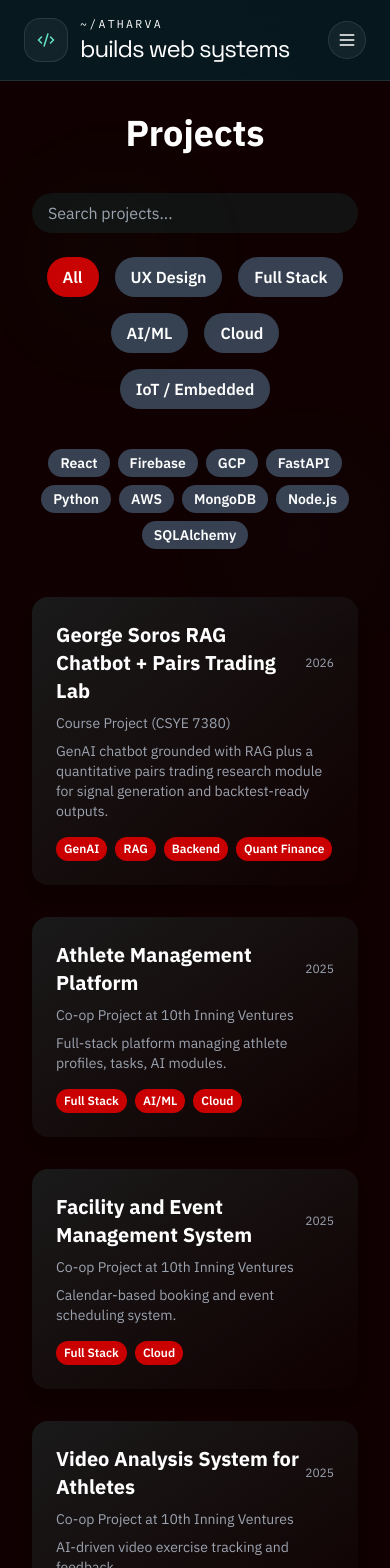
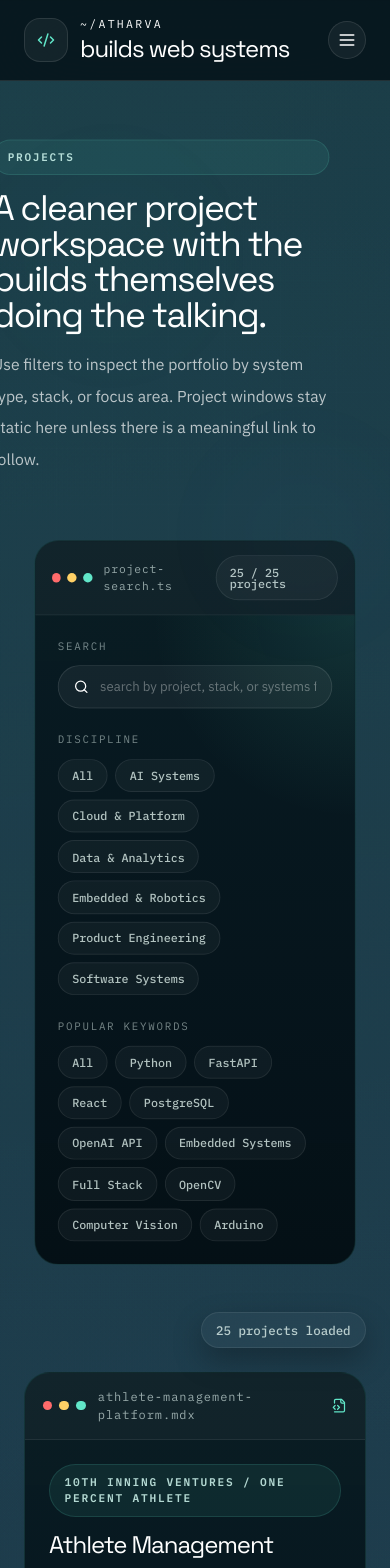
Before and after one commit to Atharva-Waranashiwar-Coding/Portfolio, a React (Vite) app: page /projects in a window 390 px wide. Shown: the top 1568 px of the page. Built offline with nearby package versions, Linux system fonts and the light colour scheme.

Commit message:
feat(projects): rebuild the projects workspace

```diff
--- a/src/pages/ProjectDetails.tsx
+++ b/src/pages/ProjectDetails.tsx
@@ -1,139 +1,167 @@
-import { useMemo, useEffect, useState } from 'react';
-import { useParams, useNavigate } from 'react-router-dom';
-import { projects } from '../data/projectList';
-import ReactMarkdown from 'react-markdown';
+import { ArrowLeft, FileCode2 } from 'lucide-react';
+import { useMemo } from 'react';
+import { Link, useParams } from 'react-router-dom';
+import Reveal from '../components/Reveal';
+import { findProject } from '../lib/content';
 
 function ProjectDetails() {
-  const { id } = useParams();
-  const navigate = useNavigate();
+  const { projectId } = useParams<{ projectId: string }>();
 
-  const project = useMemo<any>(() => {
-    if (!id) return null;
-    const pid = parseInt(id, 10);
-    return projects.find((p) => p.id === pid) || null;
-  }, [id]);
-
-  const [caseStudyContent, setCaseStudyContent] = useState<string | null>(null);
-
-  useEffect(() => {
-    if (project?.caseStudyRoute) {
-      navigate(project.caseStudyRoute, { replace: true });
-    }
-  }, [navigate, project]);
-
-  if (project?.caseStudyRoute) {
+  const project = useMemo(() => {
+    if (!projectId) {
       return null;
     }
 
-  useEffect(() => {
-    let mounted = true;
-    async function loadCaseStudy() {
-      setCaseStudyContent(null);
-      if (!project || !project.caseStudy) return;
-
-      // load markdown files from src/posts as raw text
-      const modules = (import.meta as any).glob('../posts/*.md', { as: 'raw' });
-
-      const matchKey = Object.keys(modules).find((k) => k.includes(project.caseStudy));
-      if (!matchKey) return;
-
-      try {
-        const content = await modules[matchKey]();
-        if (mounted) setCaseStudyContent(content as string);
-      } catch (err) {
-        // ignore load errors
-      }
-    }
-    loadCaseStudy();
-    return () => { mounted = false; };
-  }, [project]);
+    return findProject(projectId);
+  }, [projectId]);
 
   if (!project) {
     return (
-      <div className="bg-[#100001] text-white min-h-screen p-8 flex items-center justify-center">
-        <div className="max-w-2xl text-center">
-          <h2 className="text-2xl font-bold mb-4">Project not found</h2>
-          <p className="text-gray-400 mb-6">The project you are looking for does not exist.</p>
-          <button
-            className="px-4 py-2 rounded-full bg-[#CA0000] text-white"
-            onClick={() => navigate('/projects')}
-          >
-            Back to Projects
-          </button>
+      <div className="section-shell py-20">
+        <Reveal>
+          <div className="terminal-panel mx-auto max-w-3xl">
+            <div className="workspace-bar">
+              <div className="workspace-dots">
+                <span className="workspace-dot" />
+                <span className="workspace-dot" />
+                <span className="workspace-dot" />
               </div>
+              <span className="workspace-title">project-error.log</span>
+            </div>
+            <div className="terminal-body text-center">
+              <p className="font-display text-4xl text-white">Project not found.</p>
+              <p className="mt-4 text-sm leading-7 text-white/62">
+                The route does not match any current project entry. Use the projects index to browse the updated portfolio.
+              </p>
+              <Link to="/projects" className="button-secondary mt-8 inline-flex">
+                Back to projects
+              </Link>
+            </div>
+          </div>
+        </Reveal>
       </div>
     );
   }
 
   return (
-    <div className="bg-[#100001] text-white min-h-screen p-8">
-      <div className="max-w-4xl mx-auto">
-        <button
-          className="mb-6 text-sm text-gray-300 hover:underline"
-          onClick={() => navigate('/projects')}
-        >
-          ← Back to Projects
-        </button>
-
-        <h1 className="text-4xl font-bold mb-4">{project.title}</h1>
-        <div className="flex items-center justify-between mb-6">
-          <div className="text-gray-400">{project.relevance}</div>
-          <div className="text-gray-400">{project.date}</div>
+    <div className="section-shell py-14 sm:py-16 lg:py-20">
+      <Reveal variant="left">
+        <div className="workspace-window">
+          <div className="workspace-bar">
+            <div className="workspace-dots">
+              <span className="workspace-dot" />
+              <span className="workspace-dot" />
+              <span className="workspace-dot" />
+            </div>
+            <span className="workspace-title">{project.slug}.readme</span>
           </div>
 
-        <p className="text-gray-300 mb-6">{project.description}</p>
+          <div className="space-y-6 p-8 sm:p-10">
+            <Link to="/projects" className="inline-flex items-center gap-2 text-sm text-white/60 transition-colors duration-300 hover:text-white">
+              <ArrowLeft size={16} />
+              Back to projects
+            </Link>
 
-        {/* Case study or Process section (optional) */}
-        {caseStudyContent ? (
-          <div className="mb-6 prose max-w-none">
-            <ReactMarkdown>{caseStudyContent}</ReactMarkdown>
+            <div className="flex items-center gap-3">
+              <FileCode2 size={18} className="text-[var(--accent)]" />
+              <span className="code-card-title">{project.associatedWith}</span>
             </div>
-        ) : (
-          <div className="mb-6">
-            <h2 className="text-2xl font-semibold mb-3">Process</h2>
-            {project.process ? (
-              <ol className="list-decimal list-inside text-gray-300 space-y-2">
-                {project.process.map((step: string, idx: number) => (
-                  <li key={idx}>{step}</li>
-                ))}
-              </ol>
-            ) : (
-              <p className="text-gray-400">A detailed breakdown of this project's process will be available here.</p>
-            )}
+
+            <div className="space-y-4">
+              <h1 className="font-display text-5xl leading-none text-white sm:text-6xl">{project.title}</h1>
+              <p className="max-w-3xl text-base leading-8 text-white/72 sm:text-lg">{project.brief}</p>
             </div>
-        )}
 
-        <div className="mb-6">
-          <h2 className="text-2xl font-semibold mb-3">Tech Stack</h2>
             <div className="flex flex-wrap gap-2">
-            {project.stack.map((tech: string, idx: number) => (
-              <span key={idx} className="px-3 py-1 rounded-full bg-gray-700 text-sm">{tech}</span>
+              {project.disciplines.map((discipline) => (
+                <span key={discipline} className="chip">
+                  {discipline}
+                </span>
               ))}
             </div>
           </div>
+        </div>
+      </Reveal>
 
-        <div className="flex gap-4">
-          {project.github && (
-            <a
-              href={project.github}
-              target="_blank"
-              rel="noopener noreferrer"
-              className="text-[#CA0000] hover:underline"
-            >
-              View on GitHub
-            </a>
-          )}
-          {project.live && (
-            <a
-              href={project.live}
-              target="_blank"
-              rel="noopener noreferrer"
-              className="text-[#CA0000] hover:underline"
-            >
-              Visit Live Site
-            </a>
-          )}
+      <div className="mt-8 grid gap-4 lg:grid-cols-3">
+        <Reveal delay={70} variant="scale">
+          <div className="code-panel">
+            <p className="workspace-section-label">engagement</p>
+            <p className="mt-3 text-lg font-semibold text-white">{project.associatedWith}</p>
           </div>
+        </Reveal>
+        <Reveal delay={120} variant="scale">
+          <div className="code-panel">
+            <p className="workspace-section-label">disciplines</p>
+            <p className="mt-3 text-lg font-semibold text-white">{project.disciplines.join(' · ')}</p>
+          </div>
+        </Reveal>
+        <Reveal delay={170} variant="scale">
+          <div className="code-panel">
+            <p className="workspace-section-label">stack signals</p>
+            <p className="mt-3 text-lg font-semibold text-white">{project.keywords.slice(0, 3).join(' · ')}</p>
+          </div>
+        </Reveal>
+      </div>
+
+      <div className="mt-10 grid gap-6 xl:grid-cols-[1.12fr,0.88fr]">
+        <Reveal delay={80} variant="left">
+          <article className="terminal-panel">
+            <div className="workspace-bar">
+              <div className="workspace-dots">
+                <span className="workspace-dot" />
+                <span className="workspace-dot" />
+                <span className="workspace-dot" />
+              </div>
+              <span className="workspace-title">overview.ts</span>
+            </div>
+            <div className="terminal-body">
+              <p className="workspace-section-label">project overview</p>
+              <div className="mt-6 space-y-5">
+                {project.overview.map((paragraph, index) => (
+                  <div key={paragraph} className="code-line">
+                    <span className="code-line-number">{index + 1}</span>
+                    <span className="code-line-content">{paragraph}</span>
+                  </div>
+                ))}
+              </div>
+            </div>
+          </article>
+        </Reveal>
+
+        <Reveal delay={140} variant="right">
+          <div className="space-y-6">
+            <aside className="code-card panel-hover">
+              <div className="code-card-header">
+                <span className="code-card-title">keywords.json</span>
+              </div>
+              <div className="p-7 sm:p-8">
+                <div className="flex flex-wrap gap-2">
+                  {project.keywords.map((keyword) => (
+                    <span key={keyword} className="chip">
+                      {keyword}
+                    </span>
+                  ))}
+                </div>
+              </div>
+            </aside>
+
+            <aside className="code-card panel-hover">
+              <div className="code-card-header">
+                <span className="code-card-title">capabilities.yaml</span>
+              </div>
+              <div className="p-7 sm:p-8">
+                <div className="flex flex-wrap gap-2">
+                  {project.skills.map((skill) => (
+                    <span key={skill} className="chip">
+                      {skill}
+                    </span>
+                  ))}
+                </div>
+              </div>
+            </aside>
+          </div>
+        </Reveal>
       </div>
     </div>
   );
--- a/src/pages/Projects.tsx
+++ b/src/pages/Projects.tsx
@@ -1,123 +1,152 @@
-import { useState } from 'react';
-import { useNavigate } from 'react-router-dom';
-import {projects} from '../data/projectList'
+import { Search } from 'lucide-react';
+import { useDeferredValue, useMemo, useState } from 'react';
+import PageIntro from '../components/PageIntro';
+import ProjectCard from '../components/ProjectCard';
+import Reveal from '../components/Reveal';
+import { projectDisciplines, projects, topProjectKeywords } from '../lib/content';
 
 function Projects() {
   const [searchTerm, setSearchTerm] = useState('');
-  const [selectedFocus, setSelectedFocus] = useState('All');
-  const [selectedStacks, setSelectedStacks] = useState<string[]>([]);
-  const navigate = useNavigate();
+  const [selectedDiscipline, setSelectedDiscipline] = useState('All');
+  const [selectedKeyword, setSelectedKeyword] = useState('All');
+  const deferredSearchTerm = useDeferredValue(searchTerm);
 
-  const focusAreas = ["All","UX Design", "Full Stack", "AI/ML", "Cloud", "IoT / Embedded"];
+  const filteredProjects = useMemo(() => {
+    const normalizedSearch = deferredSearchTerm.trim().toLowerCase();
 
-  const stacks = ["React", "Firebase", "GCP", "FastAPI", "Python", "AWS", "MongoDB", "Node.js", "SQLAlchemy"];
+    return projects.filter((project) => {
+      const matchesDiscipline = selectedDiscipline === 'All' || project.disciplines.includes(selectedDiscipline);
+      const matchesKeyword = selectedKeyword === 'All' || project.keywords.includes(selectedKeyword);
 
-  const sortedProjects = [...projects].sort((a, b) => parseInt(b.date) - parseInt(a.date));
+      if (!normalizedSearch) {
+        return matchesDiscipline && matchesKeyword;
+      }
 
-  const handleProjectClick = (project: any) => {
-    if (project.caseStudyRoute) {
-      navigate(project.caseStudyRoute);
-      return;
-    }
-    navigate(`/projects/${project.id}`);
-  };
+      const searchContent = [
+        project.title,
+        project.brief,
+        project.associatedWith,
+        ...project.keywords,
+        ...project.skills,
+        ...project.overview,
+      ]
+        .join(' ')
+        .toLowerCase();
 
-  const filteredProjects = sortedProjects.filter((project) => {
-    const matchesFocus = selectedFocus === "All" || project.focus.includes(selectedFocus);
-    const matchesStacks = selectedStacks.length === 0 || selectedStacks.every((stack) => project.stack.includes(stack));
-    const matchesSearch = project.title.toLowerCase().includes(searchTerm.toLowerCase()) ||
-                          project.brief.toLowerCase().includes(searchTerm.toLowerCase());
-    return matchesFocus && matchesStacks && matchesSearch;
+      return matchesDiscipline && matchesKeyword && searchContent.includes(normalizedSearch);
     });
+  }, [deferredSearchTerm, selectedDiscipline, selectedKeyword]);
 
   return (
-    <div className="bg-[#100001] text-white min-h-screen p-8">
-      <h1 className="text-4xl font-bold mb-10 text-center">Projects</h1>
+    <div className="section-shell py-14 sm:py-16 lg:py-20">
+      <PageIntro
+        eyebrow="Projects"
+        title="A cleaner project workspace with the builds themselves doing the talking."
+        description="Use filters to inspect the portfolio by system type, stack, or focus area. Project windows stay static here unless there is a meaningful link to follow."
+      />
 
-      {/* Search */}
-      <div className="flex justify-center mb-6">
+      <Reveal delay={90} variant="scale">
+        <div className="workspace-window mt-10">
+          <div className="workspace-bar justify-between">
+            <div className="flex items-center gap-3">
+              <div className="workspace-dots">
+                <span className="workspace-dot" />
+                <span className="workspace-dot" />
+                <span className="workspace-dot" />
+              </div>
+              <span className="workspace-title">project-search.ts</span>
+            </div>
+            <span className="chip bg-white/12 text-white">
+              {filteredProjects.length} / {projects.length} projects
+            </span>
+          </div>
+
+          <div className="filter-shell grid gap-6 p-6 sm:p-8 xl:grid-cols-[1.1fr,0.9fr]">
+            <label className="relative z-10 flex flex-col gap-3">
+              <span className="workspace-section-label">search</span>
+              <div className="flex items-center gap-3 rounded-full border border-white/10 bg-white/5 px-4 py-3 transition-colors duration-300 focus-within:border-white/18 focus-within:bg-white/8">
+                <Search size={18} className="text-white/42" />
                 <input
                   type="text"
-          placeholder="Search projects..."
                   value={searchTerm}
-          onChange={(e) => setSearchTerm(e.target.value)}
-          className="px-4 py-2 rounded-full text-black w-full max-w-md"
+                  onChange={(event) => setSearchTerm(event.target.value)}
+                  placeholder="search by project, stack, or systems focus"
+                  className="w-full bg-transparent text-sm text-white outline-none placeholder:text-white/35"
                 />
               </div>
+            </label>
 
-      {/* Filters */}
-      <div className="flex flex-wrap justify-center gap-4 mb-10">
-        {focusAreas.map((focus) => (
+            <div className="relative z-10 grid gap-6 lg:grid-cols-2">
+              <div className="space-y-3">
+                <p className="workspace-section-label">discipline</p>
+                <div className="flex flex-wrap gap-2">
+                  {['All', ...projectDisciplines].map((discipline) => (
                     <button
-            key={focus}
-            onClick={() => setSelectedFocus(focus)}
-            className={`px-4 py-2 rounded-full font-semibold ${
-              selectedFocus === focus ? 'bg-[#CA0000] text-white' : 'bg-gray-700 text-white hover:bg-gray-600'
-            } transition-all`}
+                      key={discipline}
+                      type="button"
+                      onClick={() => setSelectedDiscipline(discipline)}
+                      className={selectedDiscipline === discipline ? 'chip bg-white/12 text-white' : 'chip'}
                     >
-            {focus}
+                      {discipline}
                     </button>
                   ))}
                 </div>
+              </div>
 
-      <div className="flex flex-wrap justify-center gap-2 mb-12">
-        {stacks.map((stack) => (
+              <div className="space-y-3">
+                <p className="workspace-section-label">popular keywords</p>
+                <div className="flex flex-wrap gap-2">
+                  {['All', ...topProjectKeywords].map((keyword) => (
                     <button
-            key={stack}
-            onClick={() => {
-              if (selectedStacks.includes(stack)) {
-                setSelectedStacks(selectedStacks.filter((s) => s !== stack));
-              } else {
-                setSelectedStacks([...selectedStacks, stack]);
-              }
-            }}
-            className={`px-3 py-1 rounded-full text-sm font-semibold ${
-              selectedStacks.includes(stack) ? 'bg-[#CA0000] text-white' : 'bg-gray-700 hover:bg-gray-600'
-            } transition-all`}
+                      key={keyword}
+                      type="button"
+                      onClick={() => setSelectedKeyword(keyword)}
+                      className={selectedKeyword === keyword ? 'chip bg-white/12 text-white' : 'chip'}
                     >
-            {stack}
+                      {keyword}
                     </button>
                   ))}
                 </div>
+              </div>
+            </div>
+          </div>
+        </div>
+      </Reveal>
 
-      {/* Projects Grid */}
-      <div className="grid grid-cols-1 md:grid-cols-2 lg:grid-cols-3 gap-8 animate-fade-in">
-        {filteredProjects.map((project) => (
-          <div
-            key={project.id}
-            className="bg-gradient-to-br from-[#1a1a1a] to-[#100001] p-6 rounded-2xl shadow-lg hover:scale-[1.03] hover:shadow-[0_0_15px_#ca0000] transition-all duration-300 cursor-pointer flex flex-col justify-between min-h-[220px]"
-            onClick={() => handleProjectClick(project)}
-          >
-            <div className="mb-4">
-              {/* Title + Date */}
-              <div className="flex items-center justify-between mb-2">
-                <h3 className="text-xl font-bold">{project.title}</h3>
-                <span className="text-gray-400 text-xs">{project.date}</span>
+      <div className="sticky top-24 z-20 mt-6 flex justify-end">
+        <div className="chip border-white/14 bg-[rgba(7,24,32,0.92)] text-white shadow-[0_12px_30px_rgba(0,0,0,0.28)] backdrop-blur-xl">
+          {filteredProjects.length === projects.length
+            ? `${projects.length} projects loaded`
+            : `${filteredProjects.length} of ${projects.length} projects`}
+        </div>
       </div>
 
-              {/* Relevance*/}
-              <p className="text-gray-400 text-sm mb-2">{project.relevance}</p>
-
-              {/* Brief */}
-              <p className="text-gray-400 text-sm">{project.brief}</p>
-            </div>
-
-            {/* Focus Badge */}
-            <div className="flex flex-wrap gap-2">
-              {project.focus.map((focusArea: string, idx: number) => (
-                <span
-                  key={idx}
-                  className="bg-[#CA0000] text-white px-2 py-1 rounded-full text-xs font-semibold"
-                >
-                  {focusArea}
-                </span>
+      {filteredProjects.length > 0 ? (
+        <div className="mt-6 grid gap-10 lg:grid-cols-2 2xl:grid-cols-3">
+          {filteredProjects.map((project, index) => (
+            <Reveal key={project.slug} delay={(index % 6) * 55} variant={index % 3 === 0 ? 'up' : index % 3 === 1 ? 'left' : 'right'}>
+              <ProjectCard project={project} clickable={false} />
+            </Reveal>
           ))}
         </div>
+      ) : (
+        <Reveal delay={160} variant="scale">
+          <div className="terminal-panel mt-10">
+            <div className="workspace-bar">
+              <div className="workspace-dots">
+                <span className="workspace-dot" />
+                <span className="workspace-dot" />
+                <span className="workspace-dot" />
               </div>
-        ))}
+              <span className="workspace-title">search-empty.log</span>
             </div>
-
-
+            <div className="terminal-body text-center">
+              <p className="font-display text-3xl text-white">No projects match the current filters.</p>
+              <p className="mt-4 text-sm leading-7 text-white/62">Try clearing the keyword or discipline filter, or broaden the search term.</p>
+            </div>
+          </div>
+        </Reveal>
+      )}
     </div>
   );
 }
```
Lines whose indentation alone changed are shown as unchanged.
